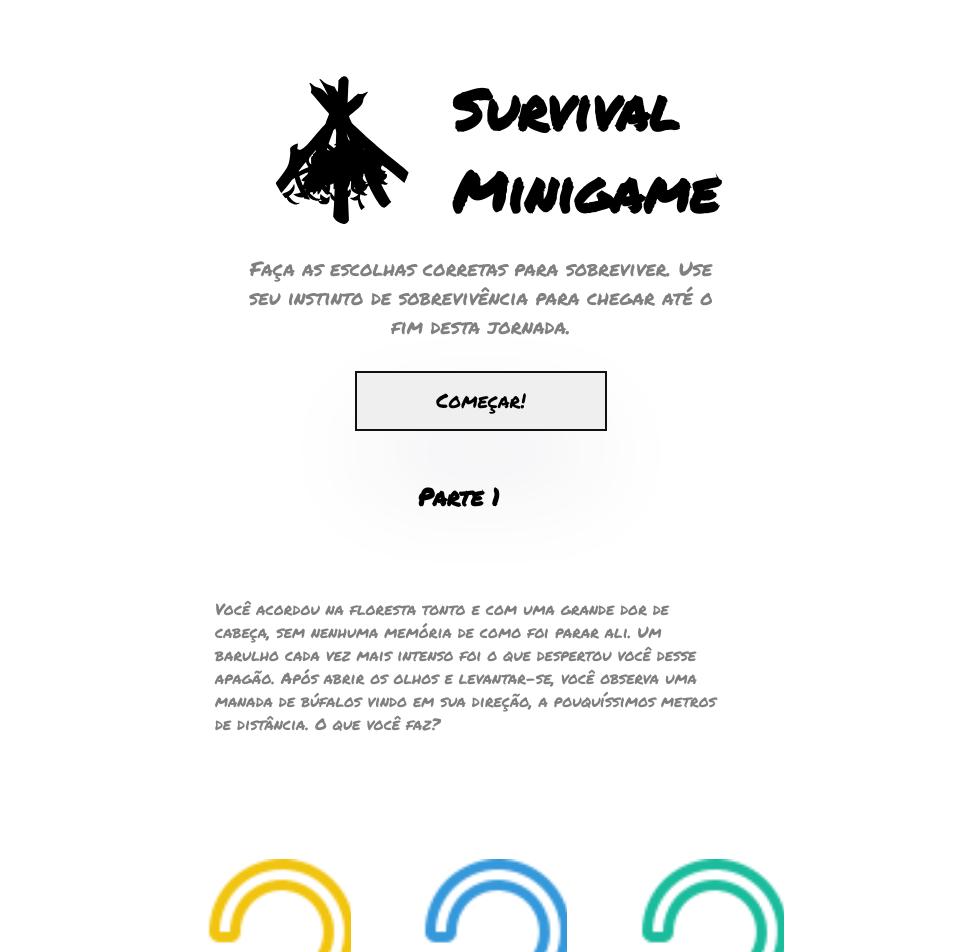
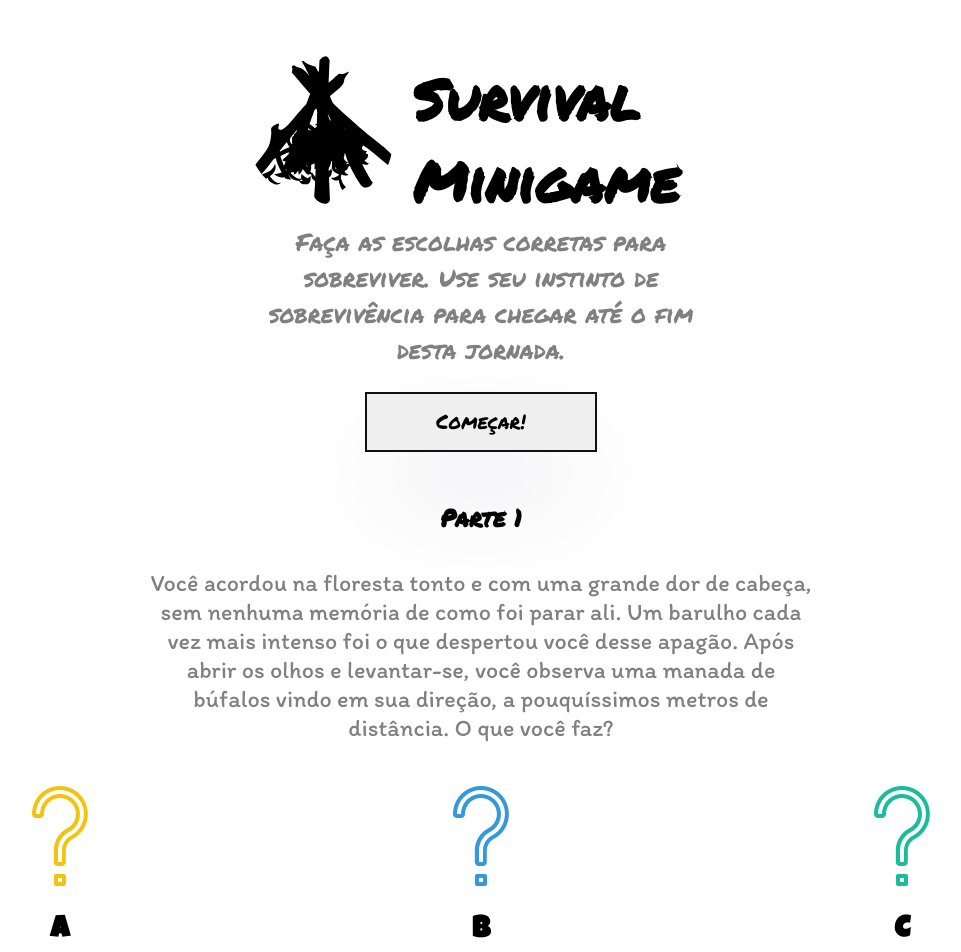
Before and after one commit to MatheusGobetti/survival_minigame, a Nuxt app: page / in a window 1280 px wide. Shown: the top 952 px of the page, without its empty margins (159-1120 px from the left). Built offline with nearby package versions, Linux system fonts and the light colour scheme.

Commit message:
Adding style to the page

```diff
--- a/assets/data.js
+++ b/assets/data.js
@@ -6,19 +6,19 @@ export const firstCardDisplay = [
     cards: [
       {
         id: 19,
-        title: "Opção 1",
+        title: "A",
         snippet: "Corre o mais rápido possível",
         image: "op1.png"
       },
       {
         id: 20,
-        title: "Opção 2",
+        title: "B",
         snippet: "Sobe na árvore",
         image: "op2.png"
       },
       {
         id: 21,
-        title: "Opção 3",
+        title: "C",
         snippet: "Se finge de morto",
         image: "op3.png"
       }
@@ -31,19 +31,19 @@ export const firstCardDisplay = [
     cards: [
       {
         id: 22,
-        title: "Opção 1",
+        title: "A",
         snippet: "Foge para bem longe",
         image: "op1.png"
       },
       {
         id: 23,
-        title: "Opção 2",
+        title: "B",
         snippet: "Pega o bilhete e foge para bem longe",
         image: "op2.png"
       },
       {
         id: 24,
-        title: "Opção 3",
+        title: "C",
         snippet: "Puxa toda coragem do coração e enfrenta o homem",
         image: "op3.png"
       }
@@ -56,19 +56,19 @@ export const firstCardDisplay = [
     cards: [
       {
         id: 25,
-        title: "Opção 1",
+        title: "A",
         snippet: "Foge e liga para a polícia",
         image: "op1.png"
       },
       {
         id: 26,
-        title: "Opção 2",
+        title: "B",
         snippet: "Amarra o homem e vai ao laboratório",
         image: "op2.png"
       },
       {
         id: 27,
-        title: "Opção 3",
+        title: "C",
         snippet: "Mata o homem, pega a marreta e vai ao laboratório",
         image: "op3.png"
       }
--- a/components/FirstCard.vue
+++ b/components/FirstCard.vue
@@ -1,6 +1,10 @@
 <template>
   <div class="card">
-    <img :src="require(`@/assets/images/${card.image || 'not-found.png'}`)" alt="op" class="image">
+    <img
+      :src="require(`@/assets/images/${card.image || 'not-found.png'}`)"
+      alt="op"
+      class="image"
+    />
     <h3 class="header">
       {{ card.title }}
     </h3>
@@ -12,30 +16,41 @@
 
 <script>
 export default {
-    props: ['card']
-  }
+  props: ["card"],
+};
 </script>
 
 <style scoped>
-
   .card {
-        width: 31.5%;
-        height: 25rem;
     border: none;
     overflow: hidden;
-        padding: 0;
     cursor: pointer;
+    display: inline-block;
+    width: 33.33333%;
+    padding-top: 20px;
+    padding-bottom: 20px;
+    transition: transform 0.3s;
+  }
 
+  .card:hover {
+    transform: scale(0.8);
   }
   .image {
-        height: 65%;
+    display: block;
+    margin-left: auto;
+    margin-right: auto;
+    width: 100px;
     border-radius: 0.5rem;
   }
   .header {
     font-size: 1.15rem;
-        margin-top: 0.4rem;
+    text-align: center;
+    font-family: "Luckiest Guy";
+    font-size: 30px;
   }
   .snippet {
-        color: grey
+    color: grey;
+    font-family: "Itim";
+    text-align: center;
   }
 </style>
--- a/components/FirstCardDisplay.vue
+++ b/components/FirstCardDisplay.vue
@@ -14,39 +14,31 @@
 
 <script>
 export default {
-    props: ['cardsSection']
-  }
+  props: ["cardsSection"],
+};
 </script>
 
 <style scoped>
-
   .container {
     margin-top: 2rem;
-
   }
   .header {
     font-weight: 700;
     font-size: 1.5rem;
-        margin-left: 45%;
+    text-align: center;
     font-family: "Permanent Marker";
   }
   .snippet {
     color: grey;
+    text-align: center;
     margin-bottom: 1.5rem;
-        font-family: "Permanent Marker";
-        padding: 50px;
-        width: 40%;
-        align-items:center;
-        margin-left: 25%
-
+    font-family: "Itim";
+    letter-spacing: normal;
+    padding: 0px 300px 0px 300px;
+    font-size: 1.5rem;
   }
   .cards-container {
-        display: flex;
-        justify-content: space-between;
-        padding: 50px;
-        width: 50%;
-        align-items:center;
-        margin-left: 20%
+    display: block;
   }
 
   @media (max-width: 500px) {
--- a/components/Hero.vue
+++ b/components/Hero.vue
@@ -2,20 +2,20 @@
   <div class="Hero container">
     <div class="text-container">
       <div class="box">
-        <img src="~assets/svg/fire.svg" alt="fire" class="image">
+        <img src="~assets/svg/fire.svg" alt="fire" class="image" />
         <h1 class="header">Survival Minigame</h1>
       </div>
-      <p class="snippet">Faça as escolhas corretas para sobreviver. Use seu instinto de sobrevivência para chegar até o fim desta jornada.</p>
+      <p class="snippet">
+        Faça as escolhas corretas para sobreviver. Use seu instinto de
+        sobrevivência para chegar até o fim desta jornada.
+      </p>
       <button class="button btn">Começar!</button>
     </div>
-
   </div>
 </template>
 
 <script>
-  export default {
-
-  }
+export default {};
 </script>
 
 <style scoped>
@@ -29,11 +29,11 @@
 
   .box {
     display: flex;
-      align-items:center;
+    align-items: center;
   }
 
   .text-container {
-        width: 40%;
+    padding: 0px 400px 0px 400px;
     margin-top: 2rem;
   }
   .header {
@@ -43,17 +43,15 @@
   }
   .snippet {
     color: grey;
-        font-size: 1.25rem;
+    font-size: 1.5rem;
     margin-top: 0px;
-        padding: 10px;
     text-align: center;
   }
   .image {
     width: 9rem;
     border-radius: 50%;
-        padding: 20px;
-        margin-right: 20px;
-        margin-left: 20px;
+    padding-bottom: 20px;
+    padding-right: 20px;
   }
   .overlay {
     background: rgba(0, 0, 0, 0);
@@ -76,7 +74,6 @@
     margin-left: 25%;
     box-shadow: rgba(50, 50, 93, 0.25) 0px 50px 100px -20px,
       rgba(0, 0, 0, 0.3) 0px 30px 60px -30px;
-
   }
   .button:after {
     position: absolute;
@@ -94,7 +91,6 @@
     left: 100%;
   }
 
-
   @media (max-width: 500px) {
     .Hero {
       height: 40vh;
--- a/nuxt.config.js
+++ b/nuxt.config.js
@@ -17,6 +17,18 @@ export default {
         rel: "stylesheet",
         href: "https://fonts.googleapis.com/css2?family=Permanent+Marker&display=swap",
       },
+      {
+        rel: "stylesheet",
+        href: "https://fonts.googleapis.com/css2?family=Amatic+SC:wght@700&display=swap"
+      },
+      {
+        rel: "stylesheet",
+        href: "https://fonts.googleapis.com/css2?family=Luckiest+Guy&display=swap"
+      },
+      {
+        rel: "stylesheet",
+        href: "https://fonts.googleapis.com/css2?family=Itim&display=swap"
+      }
     ]
   },
 
```
Lines whose indentation alone changed are shown as unchanged.
